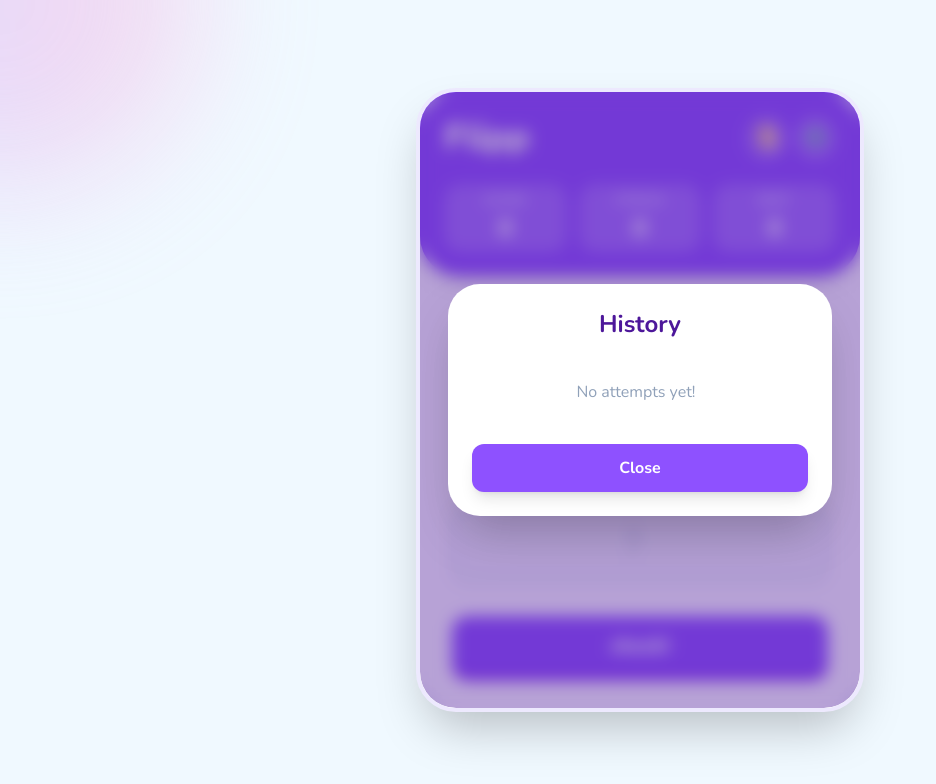
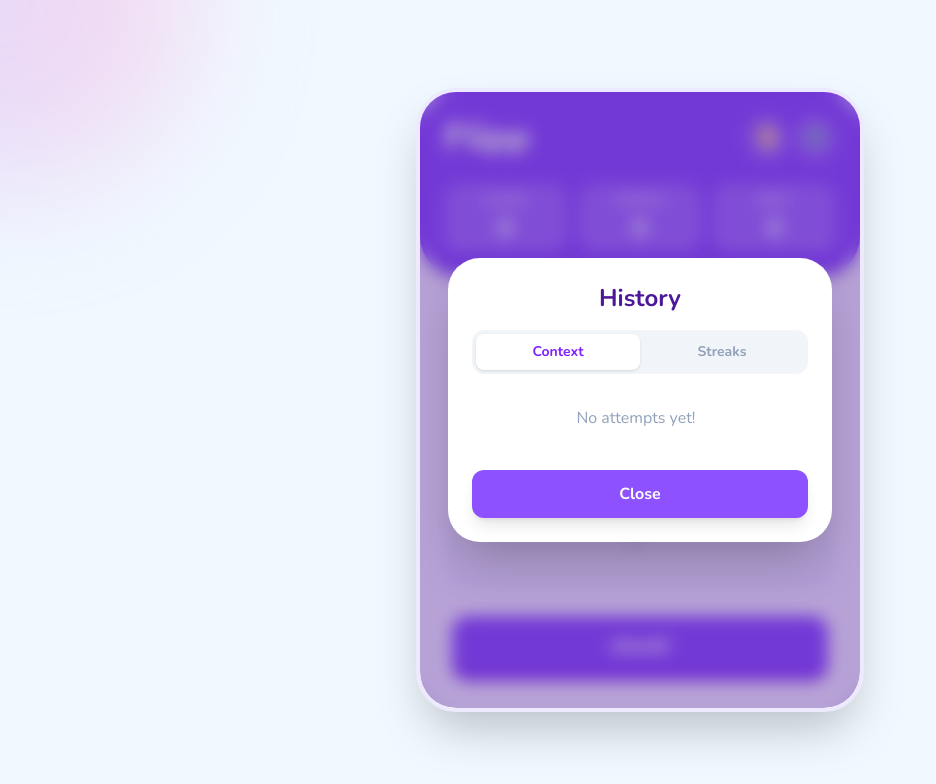
Before and after one commit to jempolbagas/Flipp, a React (Vite) app: page / in a window 1280 px wide. Both pictures are taken after a click on the button "History". Shown: the top 784 px of the page, without its empty margins (0-936 px from the left). Built offline with nearby package versions, Linux system fonts and the light colour scheme.

Commit message:
feat: Implement the main math game application, including problem generation, scoring, settings, and UI with animations.

```diff
--- a/src/App.tsx
+++ b/src/App.tsx
@@ -41,14 +41,23 @@ function BackgroundBlob() {
   );
 }
 
+export interface StreakRecord {
+  id: string;
+  timestamp: number;
+  value: number;
+  operation: Operation;
+  range: { min: number, max: number };
+}
+
 function App() {
   const [operation, setOperation] = useState<Operation>('add');
   const [problem, setProblem] = useState<Problem | null>(null);
   const [userAnswer, setUserAnswer] = useState<string>('');
   const [score, setScore] = useState<number>(0);
-  const [streak, setStreak] = useState<number>(0);
+  const [streak, setStreak] = useState<Record<Operation, number>>({ add: 0, sub: 0, mul: 0, div: 0 });
   const [highScore, setHighScore] = useState<number>(0);
   const [history, setHistory] = useState<Array<{ question: string, userAnswer: string, correct: boolean, timestamp: number }>>([]);
+  const [streakHistory, setStreakHistory] = useState<StreakRecord[]>([]);
   const [feedback, setFeedback] = useState<'correct' | 'incorrect' | null>(null);
   const [shake, setShake] = useState(0); // Key to trigger shake animation
 
@@ -57,6 +66,7 @@ function App() {
   const [maxRange, setMaxRange] = useState<number>(20); // Default bumped to 20 for fun
   const [showSettings, setShowSettings] = useState<boolean>(false);
   const [showHistory, setShowHistory] = useState<boolean>(false);
+  const [historyTab, setHistoryTab] = useState<'problems' | 'streaks'>('problems');
 
   const inputRef = useRef<HTMLInputElement>(null);
 
@@ -65,18 +75,46 @@ function App() {
     const savedScore = localStorage.getItem('flipp_score');
     const savedStreak = localStorage.getItem('flipp_streak');
     const savedHighScore = localStorage.getItem('flipp_highScore');
+    const savedStreakHistory = localStorage.getItem('flipp_streakHistory');
 
     if (savedScore) setScore(parseInt(savedScore, 10));
-    if (savedStreak) setStreak(parseInt(savedStreak, 10));
+    if (savedStreak) {
+      try {
+        const parsedStreak = JSON.parse(savedStreak);
+        setStreak(prev => ({ ...prev, ...parsedStreak }));
+      } catch (e) {
+        console.log("Migrating streak from single number or error parsing", e);
+      }
+    }
     if (savedHighScore) setHighScore(parseInt(savedHighScore, 10));
+    if (savedStreakHistory) {
+      try {
+        setStreakHistory(JSON.parse(savedStreakHistory));
+      } catch (e) {
+        console.log("Error parsing streak history", e);
+      }
+    }
   }, []);
 
   // Save to LocalStorage on change
   useEffect(() => {
     localStorage.setItem('flipp_score', score.toString());
-    localStorage.setItem('flipp_streak', streak.toString());
+    localStorage.setItem('flipp_streak', JSON.stringify(streak));
     localStorage.setItem('flipp_highScore', highScore.toString());
-  }, [score, streak, highScore]);
+    localStorage.setItem('flipp_streakHistory', JSON.stringify(streakHistory));
+  }, [score, streak, highScore, streakHistory]);
+
+  const saveStreak = (op: Operation, val: number) => {
+    if (val <= 0) return;
+    const newRecord: StreakRecord = {
+      id: crypto.randomUUID(),
+      timestamp: Date.now(),
+      value: val,
+      operation: op,
+      range: { min: minRange, max: maxRange }
+    };
+    setStreakHistory(prev => [newRecord, ...prev].slice(0, 50));
+  };
 
   const getNewProblem = (op?: Operation) => {
     const newProblem = generateProblem(op || operation, minRange, maxRange);
@@ -122,7 +160,7 @@ function App() {
       setFeedback('correct');
       setScore(s => s + 1);
       setStreak(s => {
-        const newStreak = s + 1;
+        const newStreak = { ...s, [operation]: s[operation] + 1 };
         setHighScore(prevHigh => Math.max(prevHigh, score + 1));
         return newStreak;
       });
@@ -136,8 +174,11 @@ function App() {
     } else {
       setFeedback('incorrect');
       setShake(prev => prev + 1); // Trigger shake
+      // Save streak before resetting
+      saveStreak(operation, streak[operation]);
+
       setScore(s => Math.max(0, s - 1));
-      setStreak(0);
+      setStreak(s => ({ ...s, [operation]: 0 }));
       setTimeout(() => {
         setFeedback(null);
         setUserAnswer('');
@@ -152,8 +193,33 @@ function App() {
     }
   };
 
+  // Track settings on open to detect changes
+  const [initialSettings, setInitialSettings] = useState<{ min: number, max: number } | null>(null);
+
+  const handleOpenSettings = () => {
+    setInitialSettings({ min: minRange, max: maxRange });
+    setShowSettings(true);
+  };
+
   const applySettings = () => {
     setShowSettings(false);
+
+    // Check if ranges changed
+    if (initialSettings && (minRange !== initialSettings.min || maxRange !== initialSettings.max)) {
+      setHistory([]);
+
+      // Save streaks for all active operations before reset
+      (Object.keys(streak) as Operation[]).forEach(op => {
+        if (streak[op] > 0) {
+          saveStreak(op, streak[op]);
+        }
+      });
+
+      setStreak({ add: 0, sub: 0, mul: 0, div: 0 });
+      setScore(0);
+      setFeedback(null); // Clear any feedback
+    }
+
     getNewProblem();
   };
 
@@ -190,7 +256,7 @@ function App() {
               </motion.button>
               <motion.button
                 whileTap={buttonTap}
-                onClick={() => setShowSettings(!showSettings)}
+                onClick={handleOpenSettings}
                 className="bg-white/20 p-2 rounded-full hover:bg-white/30 transition-colors"
                 title="Settings"
               >
@@ -201,7 +267,7 @@ function App() {
 
           <div className="grid grid-cols-3 gap-3">
             <StatBox label="Score" value={score} />
-            <StatBox label="Streak" value={streak} isStreak />
+            <StatBox label="Streak" value={streak[operation]} isStreak />
             <StatBox label="Best" value={highScore} />
           </div>
         </div>
@@ -344,12 +410,35 @@ function App() {
                 animate={{ scale: 1, y: 0 }}
                 exit={{ scale: 0.8, y: 50 }}
                 onClick={(e) => e.stopPropagation()}
-                className="bg-white rounded-[2rem] p-6 w-full max-w-sm shadow-2xl overflow-hidden"
+                className="bg-white rounded-[2rem] p-6 w-full max-w-sm shadow-2xl overflow-hidden flex flex-col max-h-[80vh]"
               >
-                <h3 className="text-2xl font-bold text-violet-900 mb-6 text-center">History</h3>
+                <h3 className="text-2xl font-bold text-violet-900 mb-4 text-center">History</h3>
 
-                <div className="space-y-3 mb-6 max-h-60 overflow-y-auto pr-2 custom-scrollbar">
-                  {history.length === 0 ? (
+                {/* Tabs */}
+                <div className="flex bg-slate-100 p-1 rounded-xl mb-4">
+                  <button
+                    onClick={() => setHistoryTab('problems')}
+                    className={cn(
+                      "flex-1 py-2 rounded-lg text-sm font-bold transition-all",
+                      historyTab === 'problems' ? "bg-white text-violet-600 shadow-sm" : "text-slate-400 hover:text-slate-600"
+                    )}
+                  >
+                    Context
+                  </button>
+                  <button
+                    onClick={() => setHistoryTab('streaks')}
+                    className={cn(
+                      "flex-1 py-2 rounded-lg text-sm font-bold transition-all",
+                      historyTab === 'streaks' ? "bg-white text-violet-600 shadow-sm" : "text-slate-400 hover:text-slate-600"
+                    )}
+                  >
+                    Streaks
+                  </button>
+                </div>
+
+                <div className="space-y-3 mb-6 overflow-y-auto pr-2 custom-scrollbar flex-1">
+                  {historyTab === 'problems' ? (
+                    history.length === 0 ? (
                       <div className="text-center text-slate-400 py-4 font-medium">No attempts yet!</div>
                     ) : (
                       history.map((item, idx) => (
@@ -368,13 +457,39 @@ function App() {
                           </div>
                         </div>
                       ))
+                    )
+                  ) : (
+                    // Streak History Tab
+                    streakHistory.length === 0 ? (
+                      <div className="text-center text-slate-400 py-4 font-medium">No streaks recorded yet!</div>
+                    ) : (
+                      streakHistory.map((item) => (
+                        <div key={item.id} className="flex justify-between items-center bg-amber-50 p-3 rounded-xl border border-amber-100">
+                          <div className="flex flex-col">
+                            <div className="flex items-center gap-2">
+                              <span className="text-lg">
+                                {item.operation === 'add' ? '➕' : item.operation === 'sub' ? '➖' : item.operation === 'mul' ? '✖️' : '➗'}
+                              </span>
+                              <span className="font-bold text-amber-900 text-lg">Streak: {item.value}</span>
+                            </div>
+                            <span className="text-xs text-amber-600/70 font-medium">
+                              Range: {item.range.min} - {item.range.max}
+                            </span>
+                            <span className="text-[10px] text-amber-400">
+                              {new Date(item.timestamp).toLocaleDateString()} {new Date(item.timestamp).toLocaleTimeString([], { hour: '2-digit', minute: '2-digit' })}
+                            </span>
+                          </div>
+                          <div className="text-2xl">🏆</div>
+                        </div>
+                      ))
+                    )
                   )}
                 </div>
 
                 <motion.button
                   whileTap={buttonTap}
                   onClick={() => setShowHistory(false)}
-                  className="w-full bg-violet-500 text-white font-bold py-3 rounded-xl shadow-lg hover:bg-violet-600"
+                  className="w-full bg-violet-500 text-white font-bold py-3 rounded-xl shadow-lg hover:bg-violet-600 shrink-0"
                 >
                   Close
                 </motion.button>
```
Lines whose indentation alone changed are shown as unchanged.
